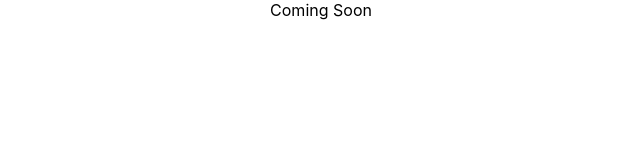
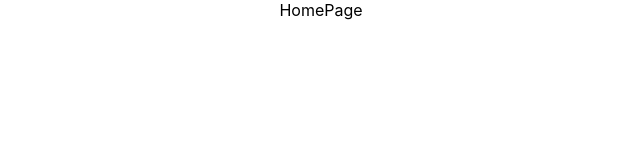
Before and after one commit to muddy-minds/front-end, a React (Create React App) app in the folder client/: page / in a window 1280 px wide. Shown: the top 160 px of the page, without its empty margins (319-959 px from the left). Built offline with nearby package versions, Linux system fonts and the light colour scheme.

Commit message:
Added HomePage component added

```diff
--- a/client/src/App.js
+++ b/client/src/App.js
@@ -1,12 +1,17 @@
 import React from 'react';
+
+import HomePage from './pages/homePage/homePage.component';
+
 import './App.sass';
 
 function App() {
-  return (
-    <>
-    <div className="App">Coming Soon</div>
-    </>
-  );
+    return (
+        <>
+            <div className="App">
+                <HomePage />
+            </div>
+        </>
+    );
 }
 
 export default App;
--- /dev/null
+++ b/client/src/pages/homePage/homePage.component.jsx
@@ -0,0 +1,9 @@
+import React from 'react';
+
+import './homePage.styles.scss';
+
+const HomePage = () => {
+    return <div class="homepage">HomePage</div>;
+};
+
+export default HomePage;
```
Also changed, not shown: client/src/pages/homePage/homePage.styles.scss (added).
